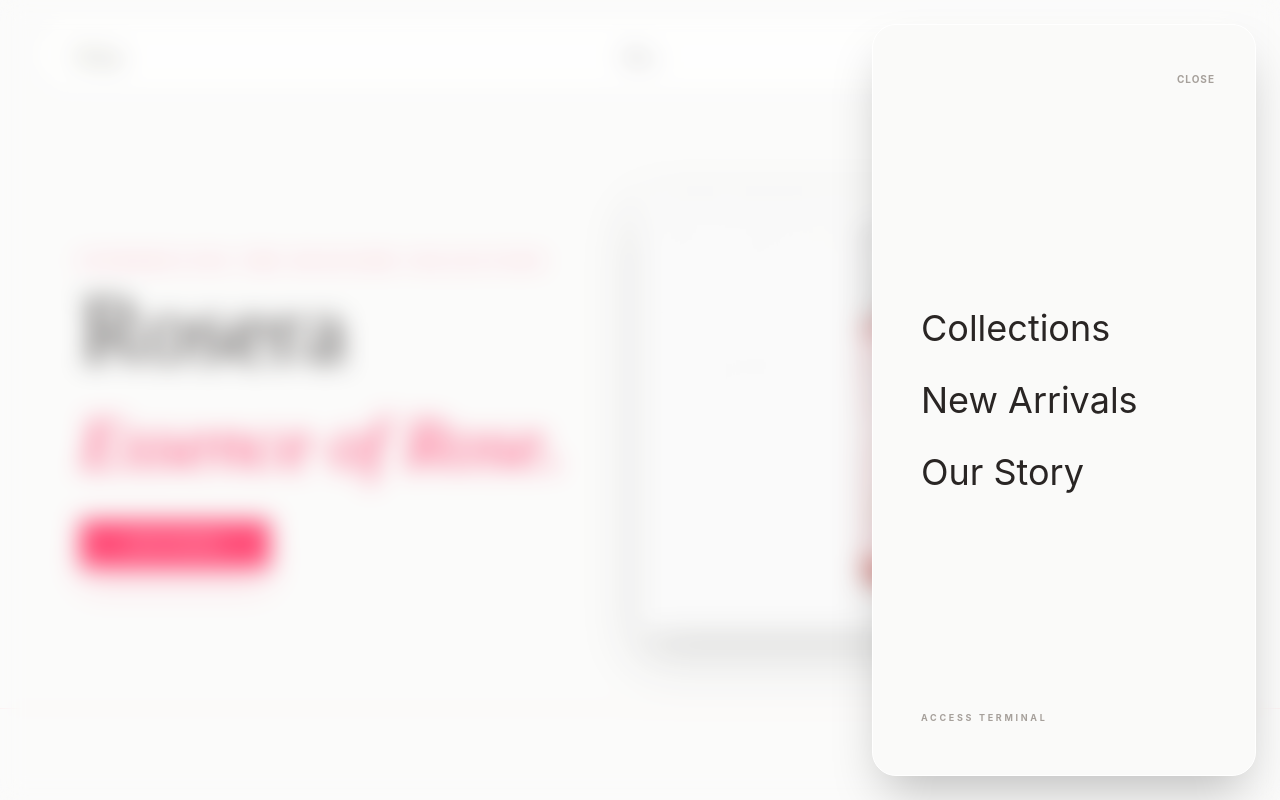
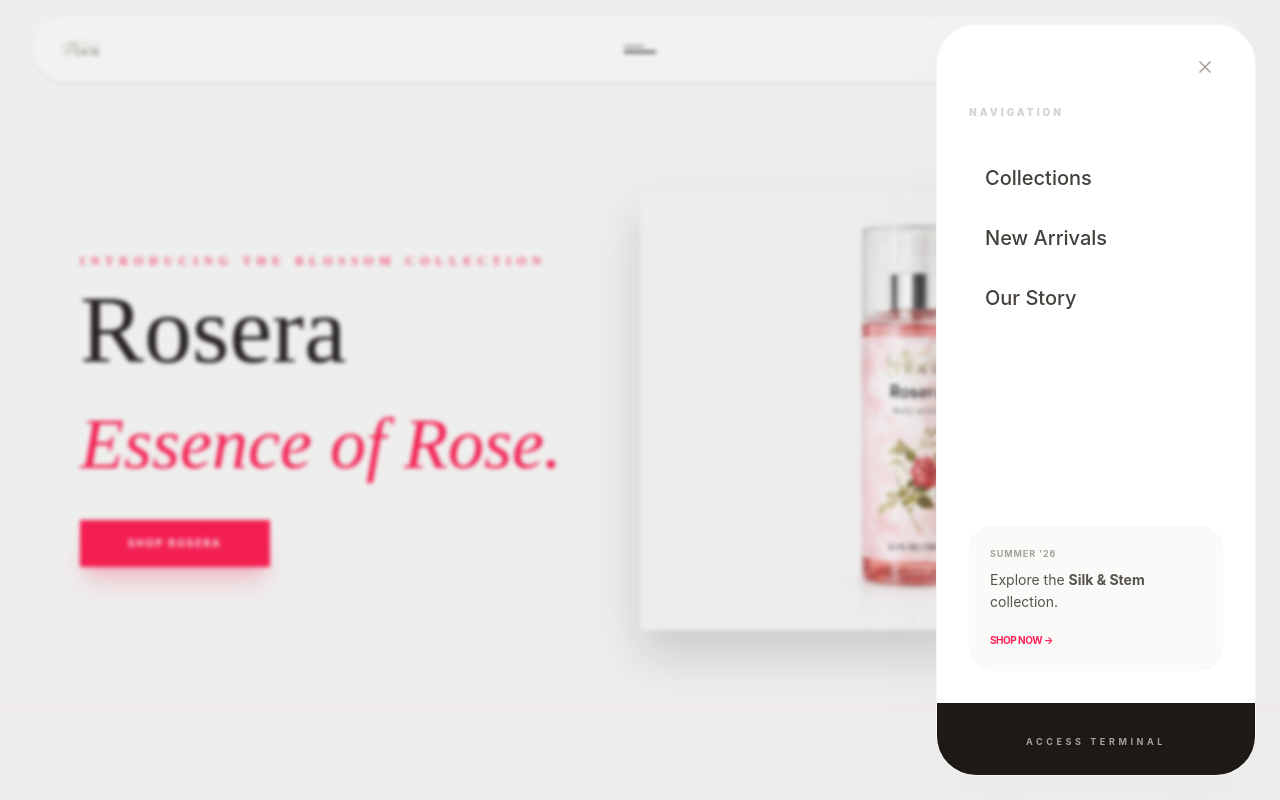
Before and after one commit to hassanarafa/Shop-Rosera, a Vue app: page / in a window 1280 px wide. Both pictures are taken after a click on the button 640 px from the left and 57 px from the top of the page. Shown: the top 800 px of the page. Built offline with nearby package versions, Linux system fonts and the light colour scheme.

Commit message:
make edits in side bar

```diff
--- a/src/components/AppNavbar.vue
+++ b/src/components/AppNavbar.vue
@@ -1,65 +1,69 @@
 <template>
     <nav
-        class="fixed top-4 inset-x-4 md:inset-x-8 z-50 bg-white/70 backdrop-blur-xl rounded-full border border-white/50 shadow-sm transition-all duration-300">
-        <div class="container mx-auto px-6 md:px-8 h-20 flex items-center justify-between relative">
-
-            <!-- 1. Logo -->
+        class="fixed top-4 inset-x-4 md:inset-x-8 z-50 bg-white/70 backdrop-blur-xl rounded-full border border-white/50 shadow-sm">
+        <div class="container mx-auto px-6 h-16 flex items-center justify-between relative">
             <router-link to="/" class="z-[70]">
-                <img src="@/assets/logo-swirl.png" alt="Floria" class="h-16 w-auto object-contain" />
+                <img src="@/assets/logo-swirl.png" alt="Floria" class="h-12 w-auto" />
             </router-link>
 
-            <!-- 2. Minimal Trigger (Center) -->
-            <button @click="isSidebarOpen = true"
-                class="absolute left-1/2 -translate-x-1/2 group flex items-center gap-3 p-4">
-                <div class="flex flex-col gap-1.5">
-                    <span
-                        class="w-5 h-[2px] rounded-full bg-stone-800/60 group-hover:w-8 transition-all duration-500"></span>
-                    <span
-                        class="w-8 h-[2px] rounded-full bg-stone-800/60 group-hover:w-5 transition-all duration-500"></span>
-                </div>
+            <button @click="isSidebarOpen = true" class="absolute left-1/2 -translate-x-1/2 flex flex-col gap-1 group">
+                <span class="w-5 h-[1.5px] bg-stone-800 transition-all group-hover:w-8"></span>
+                <span class="w-8 h-[1.5px] bg-stone-800 transition-all group-hover:w-5"></span>
             </button>
 
-            <!-- 3. Basket -->
-            <router-link to="/checkout" class="flex items-center gap-2 group z-[70]">
-                <div
-                    class="text-[10px] font-bold uppercase tracking-[0.2em] text-stone-500 group-hover:text-rose-500 transition">
-                    Dashboard</div>
+            <router-link to="/checkout" class="text-[10px] font-bold uppercase tracking-widest text-stone-500">
+                Dashboard
             </router-link>
         </div>
     </nav>
 
-    <!-- 4. Ultra-Simple Sidebar -->
-    <transition name="fade-slide">
-        <div v-if="isSidebarOpen" class="fixed inset-0 z-[100] flex justify-end">
-            <!-- Glass Overlay -->
-            <div class="absolute inset-0 bg-white/20 backdrop-blur-md" @click="isSidebarOpen = false"></div>
+    <transition name="smart-slide">
+        <div v-if="isSidebarOpen" class="fixed inset-0 z-[100] flex justify-end p-4 md:p-6">
+            <div class="absolute inset-0 bg-stone-900/5 backdrop-blur-[2px]" @click="isSidebarOpen = false"></div>
 
-            <!-- Content -->
             <div
-                class="relative w-full h-full bg-stone-50 shadow-2xl flex flex-col p-12 justify-center sm:max-w-sm sm:m-6 sm:rounded-3xl sm:border sm:border-white sm:h-[calc(100%-3rem)]">
+                class="relative w-full max-w-[320px] bg-white rounded-[2.5rem] shadow-2xl shadow-stone-200/50 flex flex-col overflow-hidden border border-stone-100">
 
-                <!-- Close Button -->
-                <button @click="isSidebarOpen = false" class="absolute top-10 right-10 group">
-                    <span
-                        class="text-[10px] font-bold uppercase tracking-widest text-stone-400 group-hover:text-stone-800 transition">Close</span>
+                <button @click="isSidebarOpen = false"
+                    class="absolute top-6 right-8 p-2 text-stone-400 hover:text-stone-900 transition">
+                    <svg xmlns="http://www.w3.org/2000/svg" width="20" height="20" viewBox="0 0 24 24" fill="none"
+                        stroke="currentColor" stroke-width="2" stroke-linecap="round" stroke-linejoin="round">
+                        <line x1="18" y1="6" x2="6" y2="18"></line>
+                        <line x1="6" y1="6" x2="18" y2="18"></line>
+                    </svg>
                 </button>
 
-                <!-- Clean Links -->
-                <nav class="flex flex-col gap-8">
-                    <router-link v-for="link in navLinks" :key="link.path" @click="isSidebarOpen = false"
-                        :to="link.path"
-                        class="text-4xl font-sans text-stone-800 hover:pl-4 hover:text-rose-500 transition-all duration-500 ease-out">
-                        {{ link.name }}
-                    </router-link>
-                </nav>
+                <div class="flex-grow flex flex-col p-8 pt-20">
+                    <span
+                        class="text-[10px] font-black uppercase tracking-[0.3em] text-stone-300 mb-8">Navigation</span>
 
-                <!-- Admin Footer -->
-                <div class="absolute bottom-12 left-12">
-                    <router-link @click="isSidebarOpen = false" to="/admin/dashboard"
-                        class="text-[9px] font-bold uppercase tracking-[0.3em] text-stone-400 hover:text-rose-500 transition">
+                    <nav class="flex flex-col gap-2">
+                        <router-link v-for="link in navLinks" :key="link.path" :to="link.path"
+                            @click="isSidebarOpen = false"
+                            class="group relative px-4 py-3 rounded-2xl hover:bg-stone-50 transition-all duration-300">
+                            <span
+                                class="relative z-10 text-xl font-medium text-stone-700 group-hover:text-rose-600 transition-colors">
+                                {{ link.name }}
+                            </span>
+                        </router-link>
+                    </nav>
+
+                    <div class="mt-auto bg-stone-50 rounded-3xl p-5 border border-stone-100/50">
+                        <p class="text-[9px] uppercase tracking-widest text-stone-400 font-bold mb-2">Summer '26</p>
+                        <p class="text-sm text-stone-600 leading-relaxed mb-3">Explore the <b>Silk & Stem</b>
+                            collection.</p>
+                        <router-link to="/products"
+                            class="text-[10px] font-bold text-rose-500 uppercase tracking-tighter">Shop Now
+                            →</router-link>
+                    </div>
+                </div>
+
+                <router-link to="/admin/dashboard" class="bg-stone-900 p-6 text-center group">
+                    <span
+                        class="text-[9px] font-bold uppercase tracking-[0.4em] text-stone-400 group-hover:text-white transition">
                         Access Terminal
-                    </router-link>
-                </div>
+                    </span>
+                </router-link>
             </div>
         </div>
     </transition>
@@ -78,18 +82,29 @@ const navLinks = [
 </script>
 
 <style scoped>
-.fade-slide-enter-active,
-.fade-slide-leave-active {
-    transition: all 0.6s cubic-bezier(0.16, 1, 0.3, 1);
+.smart-slide-enter-active,
+.smart-slide-leave-active {
+    transition: all 0.5s cubic-bezier(0.34, 1.56, 0.64, 1);
 }
 
-.fade-slide-enter-from,
-.fade-slide-leave-to {
-    transform: translateX(100%);
+.smart-slide-enter-from,
+.smart-slide-leave-to {
+    transform: translateX(110%) scale(0.9);
     opacity: 0;
 }
 
-nav a {
-    position: relative;
+/* Optional: Add a subtle pulse to the "Shop Now" for that 'smart' feel */
+@keyframes softPulse {
+    0% {
+        opacity: 1;
+    }
+
+    50% {
+        opacity: 0.7;
+    }
+
+    100% {
+        opacity: 1;
+    }
 }
 </style>
```
